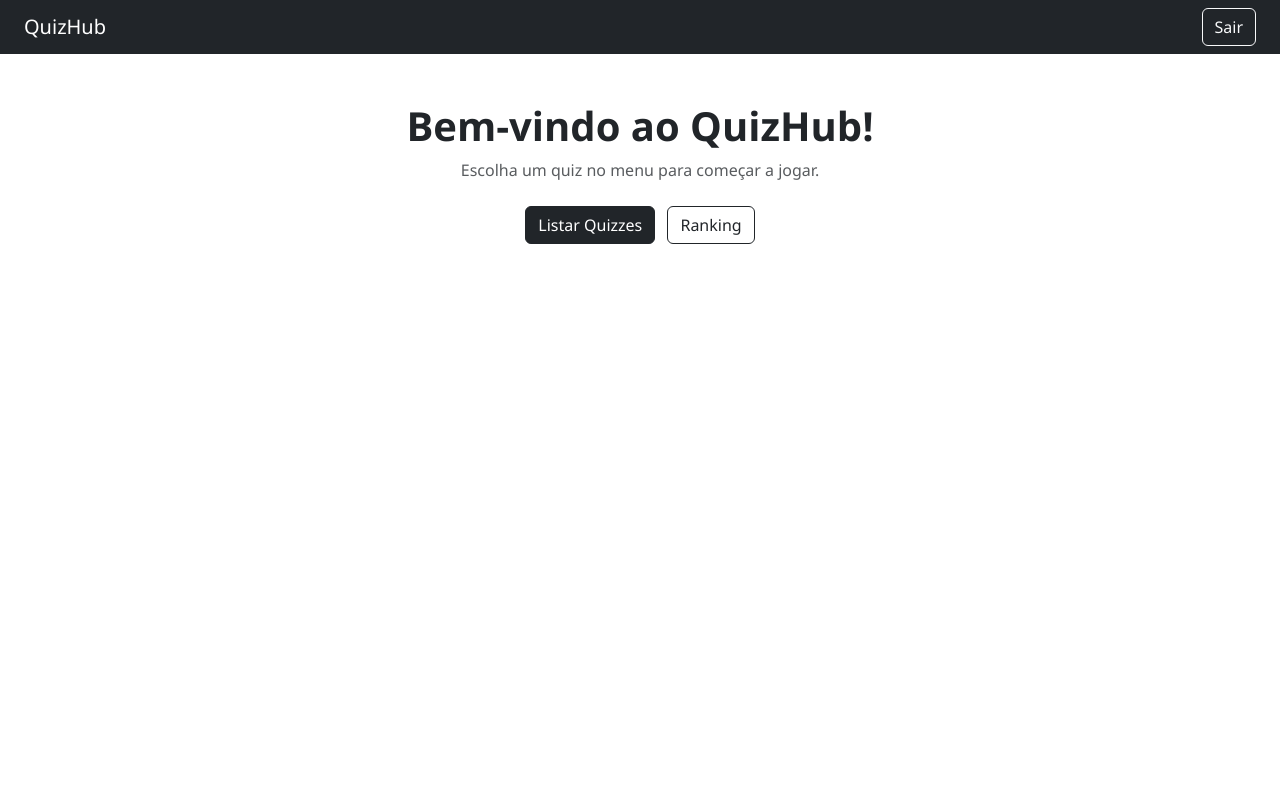
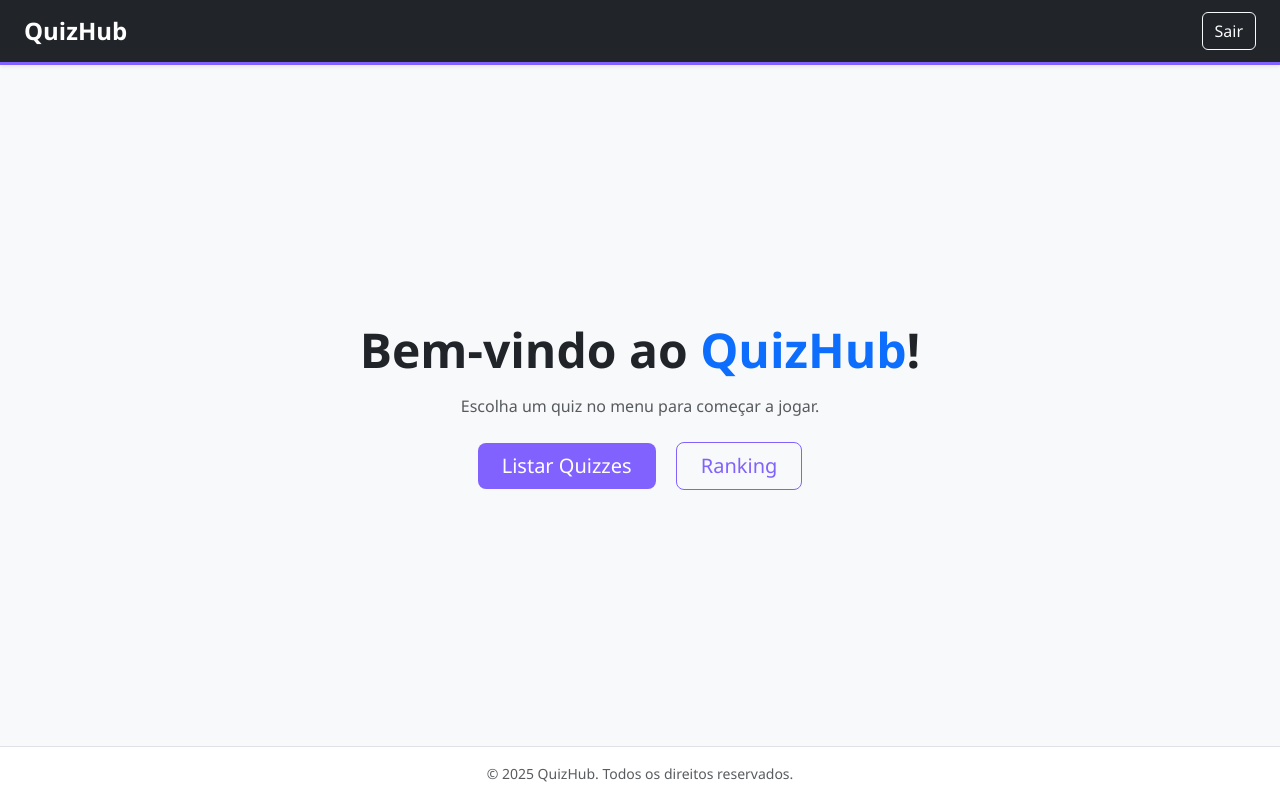
Before and after one commit to Jose-Eudson/QuizzHub, a website: page frontend/src/pages/menu-inicial/menu-inicial.component.html in a window 1280 px wide. Drawn offline with nearby package versions, Linux system fonts and the light colour scheme; files that its build step writes are made by us from their sources; sample sign-in values are in the browser's storage.

Commit message:
feat 'atualização favicon'

```diff
--- a/backend/package.json
+++ b/backend/package.json
@@ -10,6 +10,7 @@
   "author": "",
   "license": "ISC",
   "dependencies": {
+    "backend": "file:",
     "bcryptjs": "^3.0.2",
     "cors": "^2.8.5",
     "dotenv": "^16.5.0",
--- a/frontend/src/assets/css/style.css
+++ b/frontend/src/assets/css/style.css
@@ -1,3 +1,26 @@
 body {
   font-family: 'Segoe UI', sans-serif;
 }
+
+.navbar {
+  border-bottom: 3px solid #8162FF;
+}
+
+.btn-primary {
+  background-color: #8162FF;
+  border: none;
+}
+
+.btn-outline-primary {
+  color: #8162FF;
+  border-color: #8162FF;
+}
+
+.btn-outline-primary:hover {
+  background-color: #8162FF;
+  color: white;
+}
+
+footer {
+  background-color: #f8f9fa;
+}
--- a/frontend/src/pages/menu-inicial/menu-inicial.component.html
+++ b/frontend/src/pages/menu-inicial/menu-inicial.component.html
@@ -1,26 +1,32 @@
 <!DOCTYPE html>
 <html lang="pt-BR">
 <head>
-  <meta charset="UTF-8">
-  <meta name="viewport" content="width=device-width, initial-scale=1.0">
+  <meta charset="UTF-8" />
+  <meta name="viewport" content="width=device-width, initial-scale=1.0" />
   <title>QuizHub - Início</title>
-  <link href="https://cdn.jsdelivr.net/npm/bootstrap@5.3.0/dist/css/bootstrap.min.css" rel="stylesheet">
-  <link rel="stylesheet" href="../css/style.css">
+  <link href="https://cdn.jsdelivr.net/npm/bootstrap@5.3.0/dist/css/bootstrap.min.css" rel="stylesheet" />
+  <link rel="stylesheet" href="../../assets/css/style.css" />
+  <link rel="icon" href="../../assets/favicon.ico" type="image/x-icon" />
 </head>
-<body>
-  <nav class="navbar navbar-dark bg-dark px-4">
-    <span class="navbar-brand mb-0 h1">QuizHub</span>
+<body class="bg-light d-flex flex-column vh-100">
+
+  <nav class="navbar navbar-dark bg-dark shadow-sm px-4 py-2">
+    <span class="navbar-brand fw-bold fs-4">QuizHub</span>
     <button class="btn btn-outline-light" id="btnLogout">Sair</button>
   </nav>
 
-  <div class="container text-center mt-5">
-    <h1 class="fw-bold text-dark">Bem-vindo ao QuizHub!</h1>
-    <p class="text-muted">Escolha um quiz no menu para começar a jogar.</p>
-    <div class="mt-4">
-      <a href="#" class="btn btn-dark me-2">Listar Quizzes</a>
-      <a href="#" class="btn btn-outline-dark">Ranking</a>
+  <main class="flex-fill d-flex flex-column justify-content-center align-items-center text-center px-3">
+    <h1 class="display-5 fw-bold text-dark mb-3">Bem-vindo ao <span class="text-primary">QuizHub</span>!</h1>
+    <p class="text-muted mb-4">Escolha um quiz no menu para começar a jogar.</p>
+    <div>
+      <a href="#" class="btn btn-primary btn-lg me-3 px-4">Listar Quizzes</a>
+      <a href="#" class="btn btn-outline-primary btn-lg px-4">Ranking</a>
     </div>
-  </div>
+  </main>
+
+  <footer class="text-center py-3 mt-auto small text-muted bg-white border-top">
+    &copy; 2025 QuizHub. Todos os direitos reservados.
+  </footer>
 
   <script src="menu-inicial.component.js"></script>
 </body>
```
Also changed, not shown: frontend/index.html (+4 -0 lines), frontend/favicon.ico (added), 1 other file.
